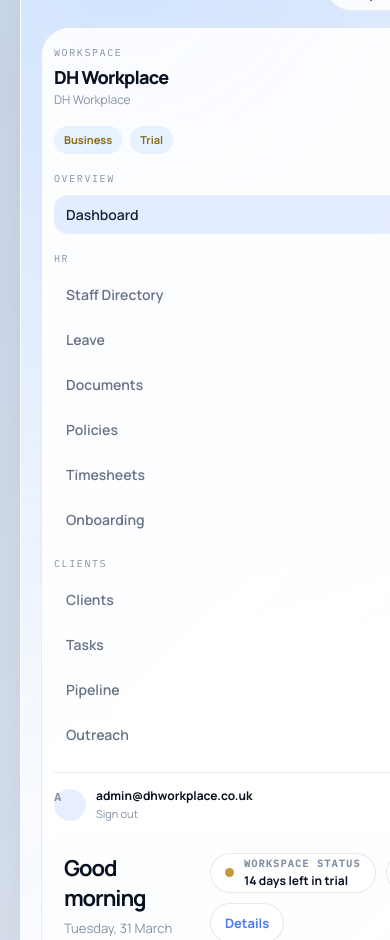
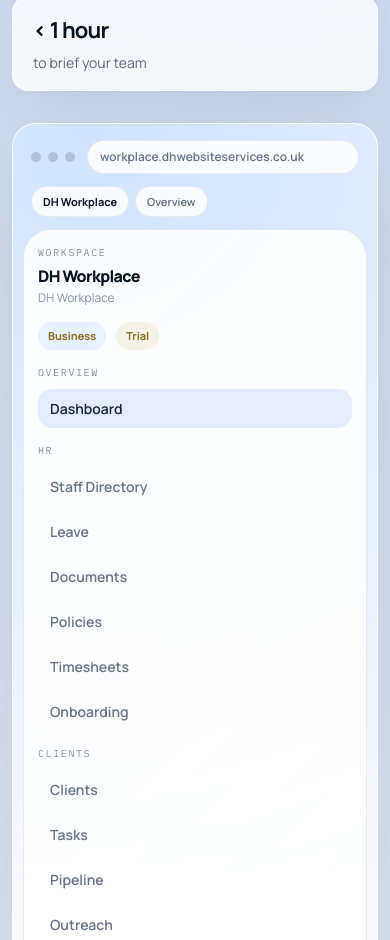
Before and after one commit to dhwebservices/dhworkplace, a React (Vite) app: page / in a window 390 px wide. Shown: the part 1060-2000 px from the top of the page. Built offline with nearby package versions, Linux system fonts and the light colour scheme.

Commit message:
Refine hero product mock and improve mobile responsiveness

```diff
--- a/src/App.jsx
+++ b/src/App.jsx
@@ -291,16 +291,24 @@ function LandingPage() {
 
           <div className="hero-visual" aria-label="DH Workplace product preview">
             <div className="dashboard-shell">
-              <div className="dashboard-topbar">
-                <div className="window-dots">
+              <div className="browser-chrome">
+                <div className="browser-controls">
                   <span />
                   <span />
                   <span />
                 </div>
-                <div className="topbar-address">workplace.dhwebsiteservices.co.uk</div>
+                <div className="browser-url">workplace.dhwebsiteservices.co.uk</div>
+                <div className="browser-tools">
+                  <span className="browser-tool" />
+                  <span className="browser-tool" />
+                </div>
+              </div>
+              <div className="dashboard-topbar">
+                <div className="topbar-bookmark">dhwebservices/dhworkplace</div>
                 <div className="topbar-actions">
                   <span className="topbar-tab">DH Workplace</span>
                   <span className="topbar-tab muted">Overview</span>
+                  <span className="topbar-tab muted">DH Website Services</span>
                 </div>
               </div>
 
@@ -366,6 +374,7 @@ function LandingPage() {
                       </div>
                       <span className="status-button">Trial</span>
                       <span className="status-button ghost">Details</span>
+                      <span className="status-icon" />
                     </div>
                   </div>
 
--- a/src/index.css
+++ b/src/index.css
@@ -374,7 +374,7 @@ a {
 .dashboard-shell {
   position: relative;
   border-radius: 34px;
-  padding: 18px;
+  padding: 14px;
   background: linear-gradient(180deg, rgba(255, 255, 255, 0.86), rgba(242, 247, 255, 0.9));
   border: 1px solid rgba(255, 255, 255, 0.75);
   box-shadow: var(--shadow-lg);
@@ -391,40 +391,76 @@ a {
   pointer-events: none;
 }
 
+.browser-chrome {
+  position: relative;
+  display: grid;
+  grid-template-columns: auto 1fr auto;
+  align-items: center;
+  gap: 12px;
+  padding: 6px 8px 12px;
+}
+
+.browser-controls {
+  display: flex;
+  gap: 7px;
+}
+
+.browser-controls span,
+.browser-tool {
+  width: 10px;
+  height: 10px;
+  border-radius: 999px;
+  background: rgba(8, 17, 31, 0.16);
+}
+
+.browser-url {
+  min-height: 34px;
+  display: flex;
+  align-items: center;
+  justify-content: center;
+  padding: 0 18px;
+  border-radius: 999px;
+  background: rgba(255, 255, 255, 0.88);
+  border: 1px solid rgba(7, 19, 38, 0.08);
+  color: #667387;
+  font-size: 12px;
+  font-weight: 600;
+}
+
+.browser-tools {
+  display: flex;
+  gap: 8px;
+}
+
 .dashboard-topbar {
   position: relative;
   display: flex;
   justify-content: space-between;
   align-items: center;
-  gap: 18px;
-  padding: 8px 8px 16px;
+  gap: 14px;
+  padding: 0 8px 14px;
   color: var(--ink-soft);
   font-size: 12px;
 }
 
-.window-dots {
-  display: flex;
-  gap: 7px;
-}
-
-.window-dots span {
-  width: 10px;
-  height: 10px;
+.topbar-bookmark {
+  min-height: 34px;
+  display: inline-flex;
+  align-items: center;
+  padding: 0 14px;
   border-radius: 999px;
-  background: rgba(8, 17, 31, 0.12);
-}
-
-.topbar-address {
-  flex: 1;
-  text-align: center;
-  font-size: 12px;
-  color: #626d80;
+  background: rgba(255, 255, 255, 0.74);
+  border: 1px solid rgba(7, 19, 38, 0.08);
+  color: #58667c;
+  font-size: 11px;
+  font-weight: 700;
 }
 
 .topbar-actions {
   display: inline-flex;
   align-items: center;
   gap: 8px;
+  overflow: auto;
 }
 
 .topbar-tab {
@@ -444,7 +480,7 @@ a {
 .dashboard-content {
   position: relative;
   display: grid;
-  grid-template-columns: 220px 1fr;
+  grid-template-columns: 212px 1fr;
   gap: 0;
   border-radius: 28px;
   overflow: hidden;
@@ -455,11 +491,11 @@ a {
 .dashboard-rail {
   background: rgba(255, 255, 255, 0.52);
   border-right: 1px solid rgba(7, 19, 38, 0.08);
-  padding: 18px 12px 14px;
-  min-height: 640px;
+  padding: 16px 12px 14px;
+  min-height: 620px;
   display: grid;
   align-content: start;
-  gap: 18px;
+  gap: 16px;
 }
 
 .dashboard-kicker,
@@ -499,6 +535,10 @@ a {
   color: #8a6c17;
   font-size: 11px;
   font-weight: 700;
+}
+
+.workspace-tags span:last-child {
+  background: rgba(195, 155, 53, 0.12);
 }
 
 .rail-group {
@@ -560,8 +600,8 @@ a {
 
 .dashboard-main {
   display: grid;
-  gap: 18px;
-  padding: 18px 22px 20px;
+  gap: 16px;
+  padding: 16px 20px 20px;
 }
 
 .workspace-header h2,
@@ -583,7 +623,8 @@ a {
 }
 
 .workspace-header h2 {
-  font-size: 22px;
+  font-size: 24px;
+  line-height: 1;
 }
 
 .workspace-header p {
@@ -597,6 +638,7 @@ a {
   align-items: center;
   gap: 10px;
   flex-wrap: wrap;
+  justify-content: flex-end;
 }
 
 .status-pill,
@@ -646,6 +688,25 @@ a {
   color: #4c79f6;
 }
 
+.status-icon {
+  width: 38px;
+  height: 38px;
+  border-radius: 999px;
+  border: 1px solid rgba(7, 19, 38, 0.09);
+  background: rgba(255, 255, 255, 0.9);
+  position: relative;
+}
+
+.status-icon::before {
+  content: '';
+  position: absolute;
+  inset: 10px 12px auto;
+  height: 12px;
+  border: 2px solid #1c2740;
+  border-bottom: none;
+  border-radius: 999px 999px 0 0;
+}
+
 .workspace-stats {
   display: grid;
   grid-template-columns: repeat(4, minmax(0, 1fr));
@@ -653,8 +714,8 @@ a {
 }
 
 .workspace-stat {
-  min-height: 84px;
-  padding: 18px 16px;
+  min-height: 88px;
+  padding: 16px 16px;
   border-radius: 18px;
   background: rgba(255, 255, 255, 0.82);
   border: 1px solid rgba(7, 19, 38, 0.08);
@@ -704,6 +765,10 @@ a {
   border: 1px solid rgba(7, 19, 38, 0.08);
 }
 
+.workspace-panel.large {
+  min-height: 330px;
+}
+
 .workspace-panel h3 {
   margin: 0;
   font-size: 20px;
@@ -723,7 +788,7 @@ a {
 }
 
 .action-item {
-  padding: 14px 14px 13px;
+  padding: 16px 16px 15px;
   border-radius: 18px;
   border: 1px solid rgba(7, 19, 38, 0.07);
   background: rgba(255, 255, 255, 0.82);
@@ -1184,6 +1249,10 @@ a {
     grid-template-columns: 1fr;
   }
 
+  .hero-grid {
+    gap: 32px;
+  }
+
   .hero-copy h1,
   .page-hero h1 {
     max-width: none;
@@ -1275,6 +1344,8 @@ a {
 
   .dashboard-rail {
     min-height: auto;
+    border-right: 0;
+    border-bottom: 1px solid rgba(7, 19, 38, 0.08);
   }
 
   .stat-row,
@@ -1296,6 +1367,57 @@ a {
   .system-card,
   .comparison-card {
     padding: 20px;
+  }
+
+  .browser-chrome {
+    grid-template-columns: auto 1fr;
+  }
+
+  .browser-tools,
+  .topbar-bookmark,
+  .topbar-tab:last-child,
+  .rail-account {
+    display: none;
+  }
+
+  .dashboard-topbar {
+    padding-bottom: 12px;
+  }
+
+  .topbar-actions {
+    width: 100%;
+    justify-content: flex-start;
+  }
+
+  .workspace-header,
+  .workspace-statusbar,
+  .final-cta-shell,
+  .footer-grid {
+    align-items: flex-start;
+  }
+
+  .workspace-header,
+  .final-cta-shell,
+  .footer-grid {
+    gap: 16px;
+  }
+
+  .workspace-statusbar {
+    justify-content: flex-start;
+  }
+
+  .status-pill {
+    width: 100%;
+    justify-content: flex-start;
+  }
+
+  .status-button,
+  .status-icon {
+    flex: 0 0 auto;
+  }
+
+  .workspace-panel.large {
+    min-height: auto;
   }
 
   .hero-copy h1,
@@ -1322,3 +1444,93 @@ a {
     padding-right: 20px;
   }
 }
+
+@media (max-width: 620px) {
+  .wrap {
+    width: min(calc(100% - 24px), var(--wrap));
+  }
+
+  .hero-section {
+    padding: 20px 0 48px;
+  }
+
+  .hero-actions,
+  .cta-stack,
+  .nav-shell,
+  .workspace-tags {
+    gap: 10px;
+  }
+
+  .hero-actions .button,
+  .cta-stack .button,
+  .mobile-panel-actions .button,
+  .mobile-panel-actions .link-action {
+    width: 100%;
+  }
+
+  .hero-proofline span,
+  .proof-card,
+  .system-card,
+  .comparison-card,
+  .pricing-card,
+  .faq-card,
+  .capability-card,
+  .pillar-card,
+  .trust-panel,
+  .workspace-panel {
+    border-radius: 20px;
+  }
+
+  .dashboard-shell {
+    padding: 10px;
+    border-radius: 24px;
+  }
+
+  .browser-url {
+    justify-content: flex-start;
+    padding: 0 12px;
+    overflow: hidden;
+    text-overflow: ellipsis;
+    white-space: nowrap;
+  }
+
+  .topbar-actions {
+    gap: 6px;
+  }
+
+  .topbar-tab {
+    padding: 7px 11px;
+    font-size: 11px;
+  }
+
+  .dashboard-main,
+  .dashboard-rail {
+    padding-left: 14px;
+    padding-right: 14px;
+  }
+
+  .workspace-title {
+    font-size: 16px;
+  }
+
+  .workspace-header h2 {
+    font-size: 20px;
+  }
+
+  .workspace-stat strong,
+  .trust-metric strong {
+    font-size: 28px;
+  }
+
+  .section {
+    padding: 72px 0;
+  }
+
+  .proof-strip {
+    padding-bottom: 12px;
+  }
+
+  .site-footer {
+    padding-top: 8px;
+  }
+}
```
Also changed, not shown: 5 other files (tests, documents, lock files or other folders).
